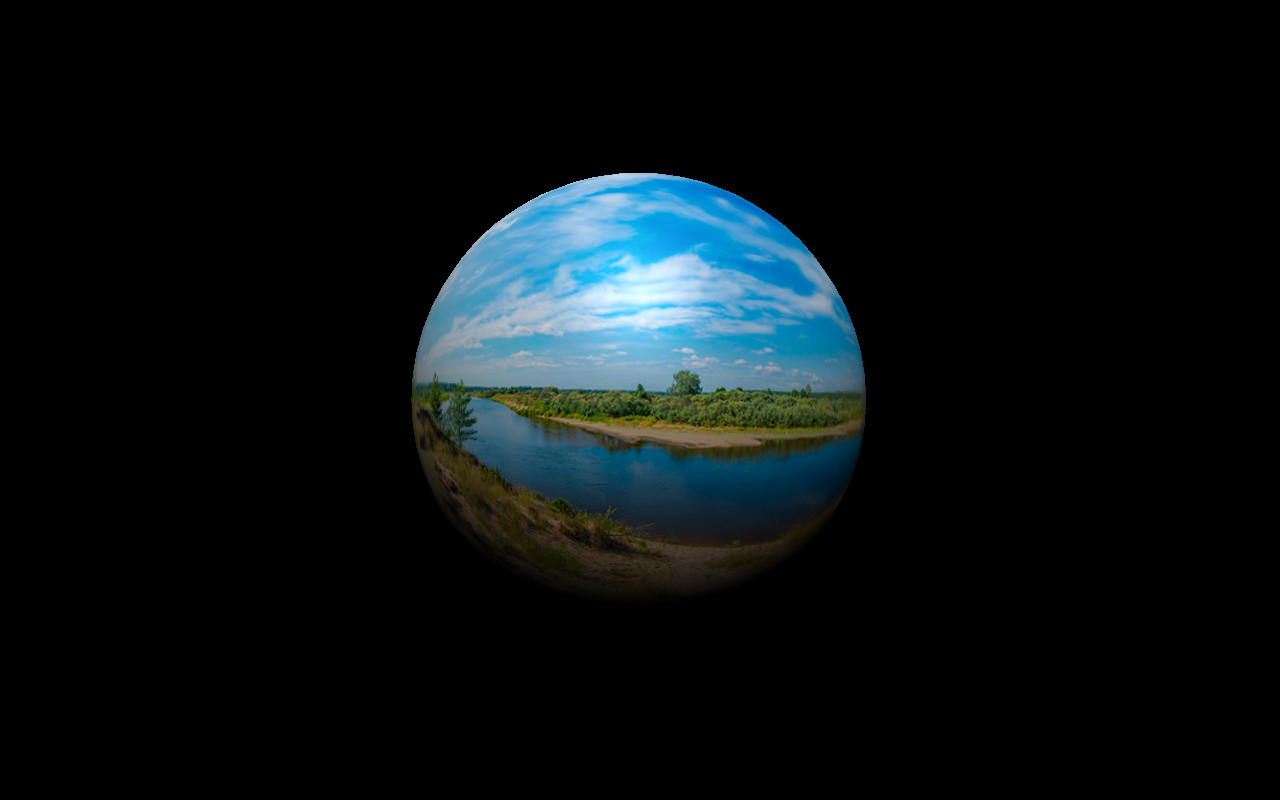
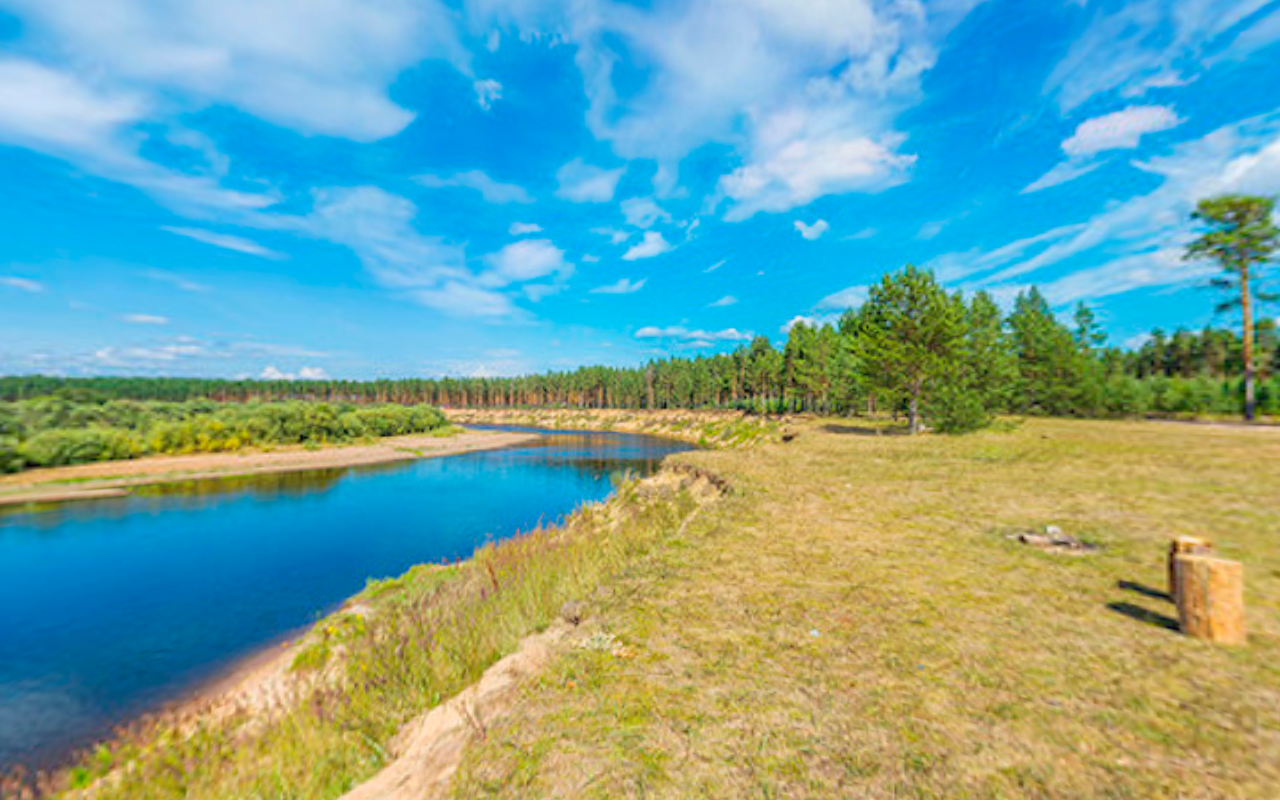
Before and after one commit to christinajensen/360-Image-Viewer, a plain HTML site: page index.html in a window 1280 px wide. Drawn offline with Linux system fonts and the light colour scheme; animation ran at ten frames a second.

Commit message:
placing camera inside sphere and adding orbit controls

```diff
--- a/app.js
+++ b/app.js
@@ -2,8 +2,9 @@ window.onload = function() {
 
 // add scene
 var scene = new THREE.Scene();
-// camera and set camera position
-var camera = new THREE.PerspectiveCamera(75, window.innerWidth / window.innerHeight, 1, 1000);
+
+// add camera and set camera position
+var camera = new THREE.PerspectiveCamera(70, window.innerWidth / window.innerHeight, 1, 1000);
 camera.position.x = 0.1;
 
 // add renderer and append it to the DOM
@@ -11,19 +12,32 @@ var renderer = new THREE.WebGLRenderer();
 renderer.setSize(window.innerWidth, window.innerHeight);
 document.body.appendChild(renderer.domElement);
 
-// adding light
-var light = new THREE.DirectionalLight(0xffffff);
-    light.position.set(0, 1, 1).normalize();
-    scene.add(light);
+// renderer.setFaceCulling( "front", "ccw" );
+
+// add light
+var light = new THREE.AmbientLight(0xffffff);
+// light.position.set(0, 1, 1).normalize();
+scene.add(light);
 
 // create sphere
-var geometry = new THREE.SphereGeometry(20, 32, 32);
+var geometry = new THREE.SphereGeometry(100, 32, 32);
 var material = new THREE.MeshPhongMaterial({ map: THREE.ImageUtils.loadTexture('360-nature.jpg') });
 var sphere = new THREE.Mesh(geometry, material);
-// add sphere to the scene
-sphere.position.z = -50;
-// sphere.scale.x = -1;
+// material.side = THREE.DoubleSide;
+
+// inverte sphere
+sphere.scale.x = -1;
+
+// set position of and add sphere to the scene
+// sphere.position.z = -50;
 scene.add(sphere);
+
+// rotate camera with the mouse
+var controls = new THREE.OrbitControls(camera);
+controls.noPan = true;
+controls.noZoom = true;
+controls.autoRotate = true;
+controls.autoRotateSpeed = 0.5;
 
 // render
 var render = function(){
--- a/index.html
+++ b/index.html
@@ -9,5 +9,6 @@
 
 </body>
 <script src="libs/three.min.js"></script>
+<script src="libs/OrbitControls.js"></script>
 <script src="app.js"></script>
 </html>
```
